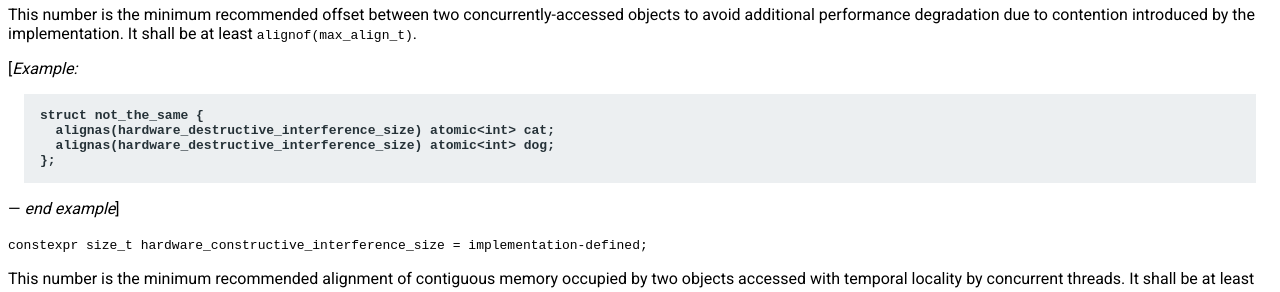
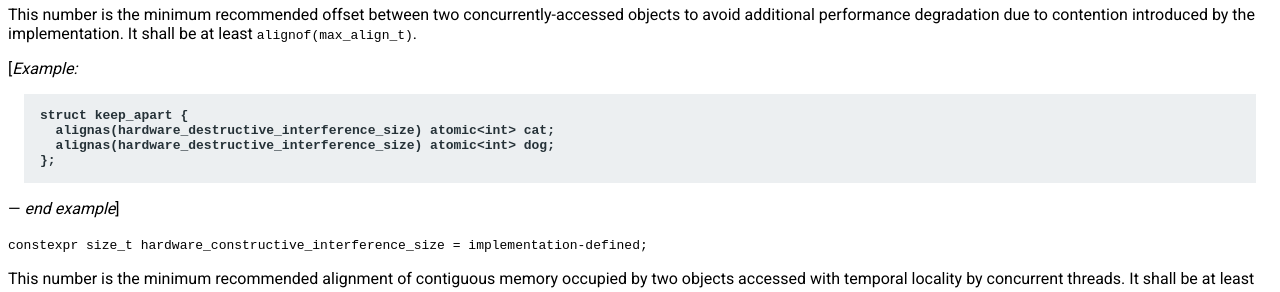
Before and after one commit to jfbastien/papers, a Sphinx documentation site: the page built from source/D0154R1.rst, in a window 1280 px wide and 900 px high, scrolled down 1352 px. Shown: the part 152-444 px from the top of the window. Built offline with Sphinx 7.4.7, drawn with Linux system fonts in a browser that asks for light colours.

Commit message:
Change example name

```diff
--- a/source/D0154R1.rst
+++ b/source/D0154R1.rst
@@ -90,7 +90,7 @@
 
 .. code-block:: c++
 
-  struct not_the_same {
+  struct keep_apart {
     alignas(hardware_destructive_interference_size) atomic<int> cat;
     alignas(hardware_destructive_interference_size) atomic<int> dog;
   };
```
